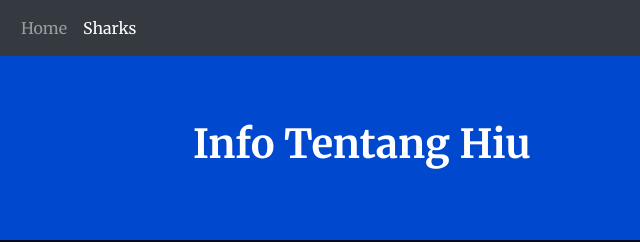
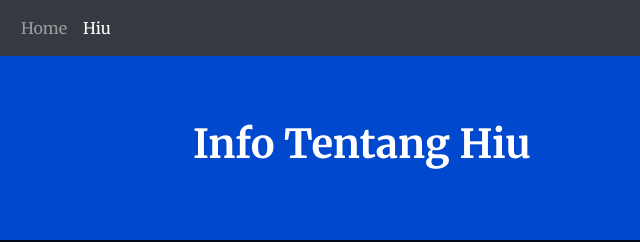
Before and after one commit to jibon777/nodejs-shark, a website: page views/sharks.html in a window 1280 px wide. Shown: the top 242 px of the page, 278-918 px from the left. Drawn offline with nearby package versions, Linux system fonts and the light colour scheme.

```diff
--- a/views/sharks.html
+++ b/views/sharks.html
@@ -17,7 +17,7 @@
             <ul class="nav navbar-nav mr-auto">
                 <li class="nav-item"><a href="/" class="nav-link">Home</a>
                 </li>
-                <li class="active nav-item"><a href="/sharks" class="nav-link">Sharks</a>
+                <li class="active nav-item"><a href="/sharks" class="nav-link">Hiu</a>
                 </li>
             </ul>
         </div>
```
